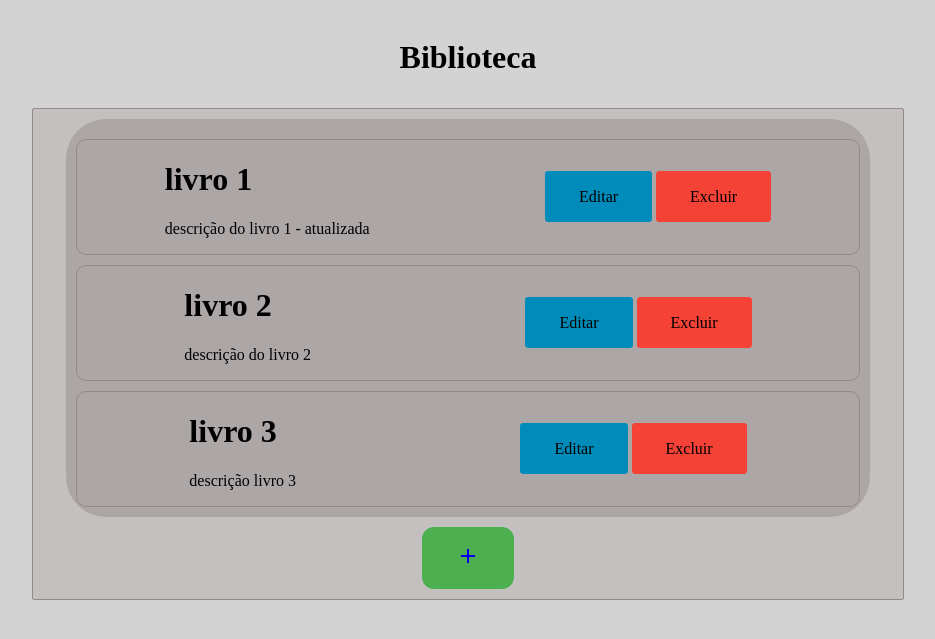
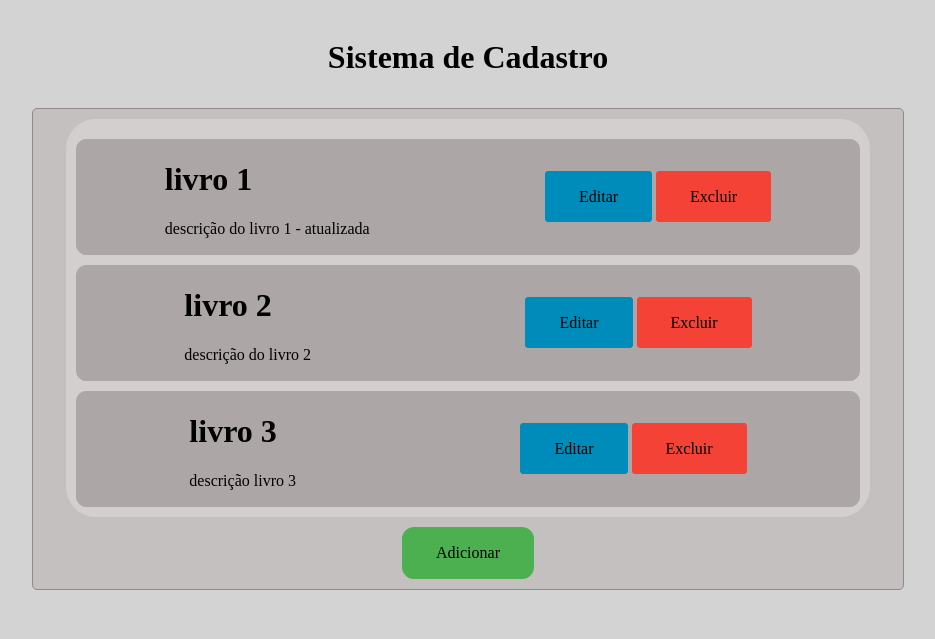
Before and after one commit to JamissonBarbosa/web_dev_django, a Django app: page /home/ in a window 1280 px wide. Shown: the top 639 px of the page, without its empty margins (172-1107 px from the left). Run offline with Django 3.2, Linux system fonts and the light colour scheme; data comes from the database, SQL or seed files in the repository; both versions use the stored data as it was after the commit.

Commit message:
tela de cadastro finalizada

```diff
--- a/estoque/controlador/static/controlador/style.css
+++ b/estoque/controlador/static/controlador/style.css
@@ -22,7 +22,7 @@
     margin-top: 10px;
     background-color:rgb(196, 192, 192) ;
 
-    border-radius: 2px;
+    border-radius: 5px;
 }
 
 .content .items{
@@ -33,15 +33,17 @@
     width: 90%;
 
     padding: 10px;
-    border-radius: 40px;
-    background-color: rgb(172, 166, 166);
+    border-radius: 30px;
+    background-color: rgb(212, 207, 207);
     margin-top: 10px;
 }
 .items-intro{
     display: flex;
     justify-content: space-around;
     align-items: center;
-    border: 1px solid rgb(146, 137, 137);
+
+    background-color: rgb(172, 166, 166);
+    border: 1px solid rgb(172, 166, 166);
     border-radius: 10px;
     margin-top: 10px
 }
@@ -94,7 +96,7 @@
     padding: 10px;
 }
 
-.content .add button{
+.content .add a{
     background-color: #4CAF50; /* Green */
     color: white;
     padding: 15px 32px;
@@ -108,7 +110,7 @@
     border-radius: 12px;
 }
 
-.content .add button:hover {
+.content .add a:hover {
     background-color: #3be240;
     color: white;
     border: 2px solid #3be240;
--- a/estoque/controlador/templates/controlador/index.html
+++ b/estoque/controlador/templates/controlador/index.html
@@ -7,12 +7,12 @@
     <meta name="viewport" content="width=device-width, initial-scale=1.0">
     <link rel="stylesheet" href="https://fonts.googleapis.com/icon?family=Material+Icons">
     <link rel="stylesheet" href="{% static 'controlador/style.css' %}"/>
-    <title>Biblioteca</title>
+    <title>Sistema de Cadrastro</title>
 </head>
 <body>
     <div class="container">
 
-        <h1>Biblioteca</h1>
+        <h1>Sistema de Cadastro</h1>
         <div class="content">
 
             <div class="items">
@@ -37,11 +37,9 @@
             </div>
 
             <div class="add">
-                <button>
                     <a href="{% url 'url_exibir' %}">
-                        <i class="material-icons">add</i>
+                        Adicionar
                     </a>
-                </button>
             </div>
         </div>
     </div>
```
Also changed, not shown: estoque/db.sqlite3.
